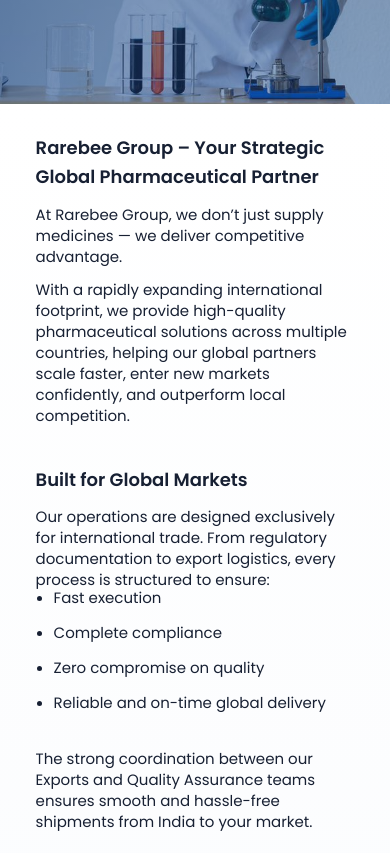
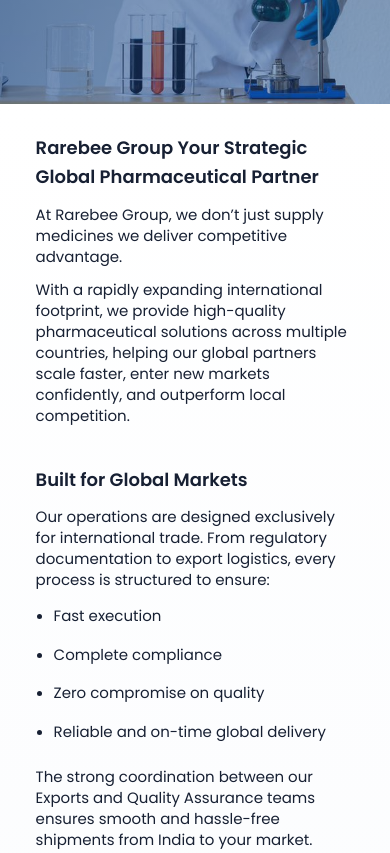
Before and after one commit to manavyagnik123/rarebee-website, a website: page global-presence.html in a window 390 px wide. Shown: the part 740-1593 px from the top of the page. Drawn offline with Linux system fonts and the light colour scheme.

Commit message:
color check

```diff
--- a/global-presence.html
+++ b/global-presence.html
@@ -79,14 +79,17 @@
       .footer-col--links a { display: block; color: rgba(238, 245, 255, 0.85); font-size: 11.5px; line-height: 1.9; text-decoration: none; }
       .footer-col--links a:hover { text-decoration: underline; text-underline-offset: 3px; }
 
-      /* Global Presence content lists */
+      /* Global Presence content spacing */
+      .gp-content p {
+        margin-bottom: 14px;
+      }
       .facility-capabilities .gp-content .gp-list {
-        margin: -18px 0 32px;
+        margin: 10px 0 20px;
         padding-left: 18px;
       }
       .facility-capabilities .gp-content .gp-list li {
-        margin: 8px 0;
-        line-height: 1.8;
+        margin: 10px 0;
+        line-height: 1.9;
         color: var(--text-dark);
       }
 
@@ -97,6 +100,21 @@
         .footer-col { flex: unset; width: calc(50% - 12px); }
       }
       @media (max-width: 600px) { .footer-col { width: 100%; } }
+
+      /* Mobile spacing for gp-content text elements */
+      @media (max-width: 760px) {
+        .gp-content p {
+          margin-bottom: 14px;
+        }
+        .gp-content ul.gp-list {
+          margin-top: 10px;
+          margin-bottom: 20px;
+        }
+        .gp-content ul.gp-list li {
+          margin: 10px 0;
+          line-height: 1.9;
+        }
+      }
     </style>
   </head>
   <body>
@@ -116,9 +134,9 @@
     <section class="section reveal facility-capabilities">
       <div class="container">
         <div class="about-summary gp-content">
-          <h3>Rarebee Group – Your Strategic Global Pharmaceutical Partner</h3>
+          <h3>Rarebee Group  Your Strategic Global Pharmaceutical Partner</h3>
           <p>
-            At Rarebee Group, we don’t just supply medicines — we deliver competitive advantage.
+            At Rarebee Group, we don’t just supply medicines  we deliver competitive advantage.
           </p>
           <p>
             With a rapidly expanding international footprint, we provide high-quality pharmaceutical solutions across multiple countries, helping our global partners scale faster, enter new markets confidently, and outperform local competition.
@@ -171,7 +189,7 @@
             <li>Complete dossier support</li>
           </ul>
           <p>
-            You focus on marketing and distribution — we handle production, compliance, and documentation.
+            You focus on marketing and distribution  we handle production, compliance, and documentation.
           </p>
 
           <h3>Complete Regulatory & Documentation Support</h3>
--- a/styles.css
+++ b/styles.css
@@ -961,7 +961,7 @@
 }
 
 .site-footer {
-  background: linear-gradient(135deg, var(--primary) 0%, var(--primary-dark) 100%);
+  background: var(--primary);
   color: #eef5ff;
   padding: 16px 0;
   border-top: 1px solid rgba(255, 255, 255, 0.08);
```
